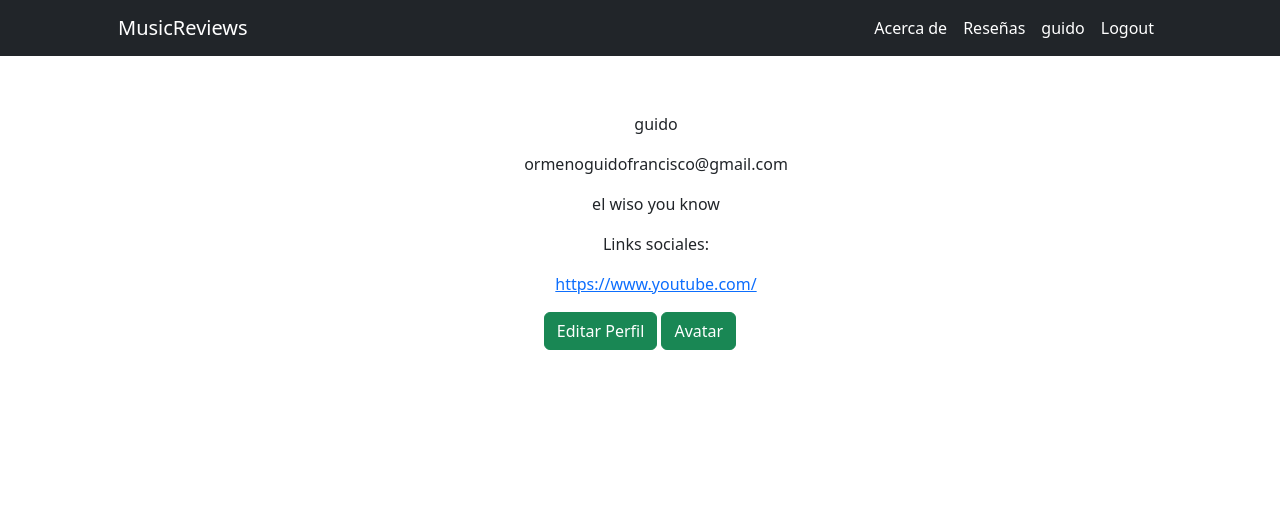
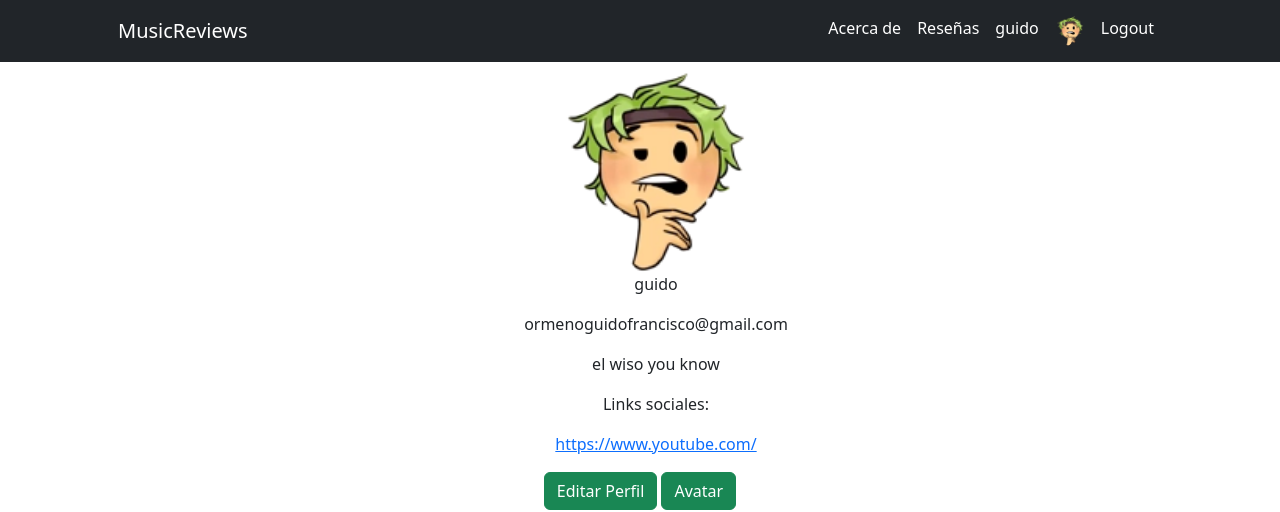
Before and after one commit to GuidoBQ/ProyectoFinal, a Django app: page /profile/ in a window 1280 px wide. Shown: the top 512 px of the page. Run offline with Django 4.2, Linux system fonts and the light colour scheme; a user stored in the database is signed in; data comes from the database, SQL or seed files in the repository; both versions use the stored data as it was after the commit; parts of the project's set-up code (start-up, migrations or seed data) failed here and were passed over; some libraries are stand-ins or nearby versions.

Commit message:
avatar final

```diff
--- a/ProyectoFinalMR/blog/models.py
+++ b/ProyectoFinalMR/blog/models.py
@@ -56,7 +56,7 @@ class Comment(models.Model):
 
 class Avatar(models.Model):
     #vinculo con el usuario
-    user = models.ForeignKey(User, on_delete=models.CASCADE)
+    user = models.OneToOneField(User, on_delete=models.CASCADE)
     #SubCarpeta de avatares
     image = models.ImageField(upload_to='img/', null = True, blank = True)
 # Create your models here.
--- a/ProyectoFinalMR/blog/templates/blog/home.html
+++ b/ProyectoFinalMR/blog/templates/blog/home.html
@@ -23,7 +23,11 @@
                     <li class="nav-item"><a class="nav-link navText" href="{% url 'About' %}">Acerca de</a></li>
                     <li class="nav-item"><a class="nav-link navText" href="{% url 'ReviewList' %}">Reseñas</a></li>
                     <li class="nav-item"><a class="nav-link navText" href="{% url 'profile' %}">{{user.username}}</a></li>
+                    {% if user.avatar.image %}
+                    <li class="nav-item"><a class="nav-link navText" href=""><img src="{{ user.avatar.image.url }}" alt="here" height="30px"></a></li>
+                    {% endif %}
                     <li class="nav-item"><a class="nav-link navText" href="{% url 'Logout' %}">Logout</a></li>
+
                 </ul>
             </div>
         </div>
--- a/ProyectoFinalMR/blog/templates/blog/profile/profile.html
+++ b/ProyectoFinalMR/blog/templates/blog/profile/profile.html
@@ -7,7 +7,9 @@
 <br>
     <div class="text-center">
         <ul>
-            <p><img src="{{avatar}}" class="img-fluid rounded-top" alt=""></p>
+            {% if user.avatar.image %}
+            <img src="{{ user.avatar.image.url }}" alt="here" height="200px">
+            {% endif %}
             <p>{{user.username}}</p>
             <p>{{user.email}}</p>
             <p>{{Info.description}}</p>
```
Also changed, not shown: ProyectoFinalMR/blog/migrations/0001_initial.py, ProyectoFinalMR/blog/migrations/0002_comment.py (deleted), ProyectoFinalMR/blog/migrations/0003_avatar.py (deleted), ProyectoFinalMR/db.sqlite3, ProyectoFinalMR/img/1108861832308990092_x8UeyFO.webp (added), ProyectoFinalMR/img/4cd7d4e2c46fa0a4255bd4c730db6b0c.jpg (added), ProyectoFinalMR/img/Taylor-Swift_NjZqLZL.jpg (added).
